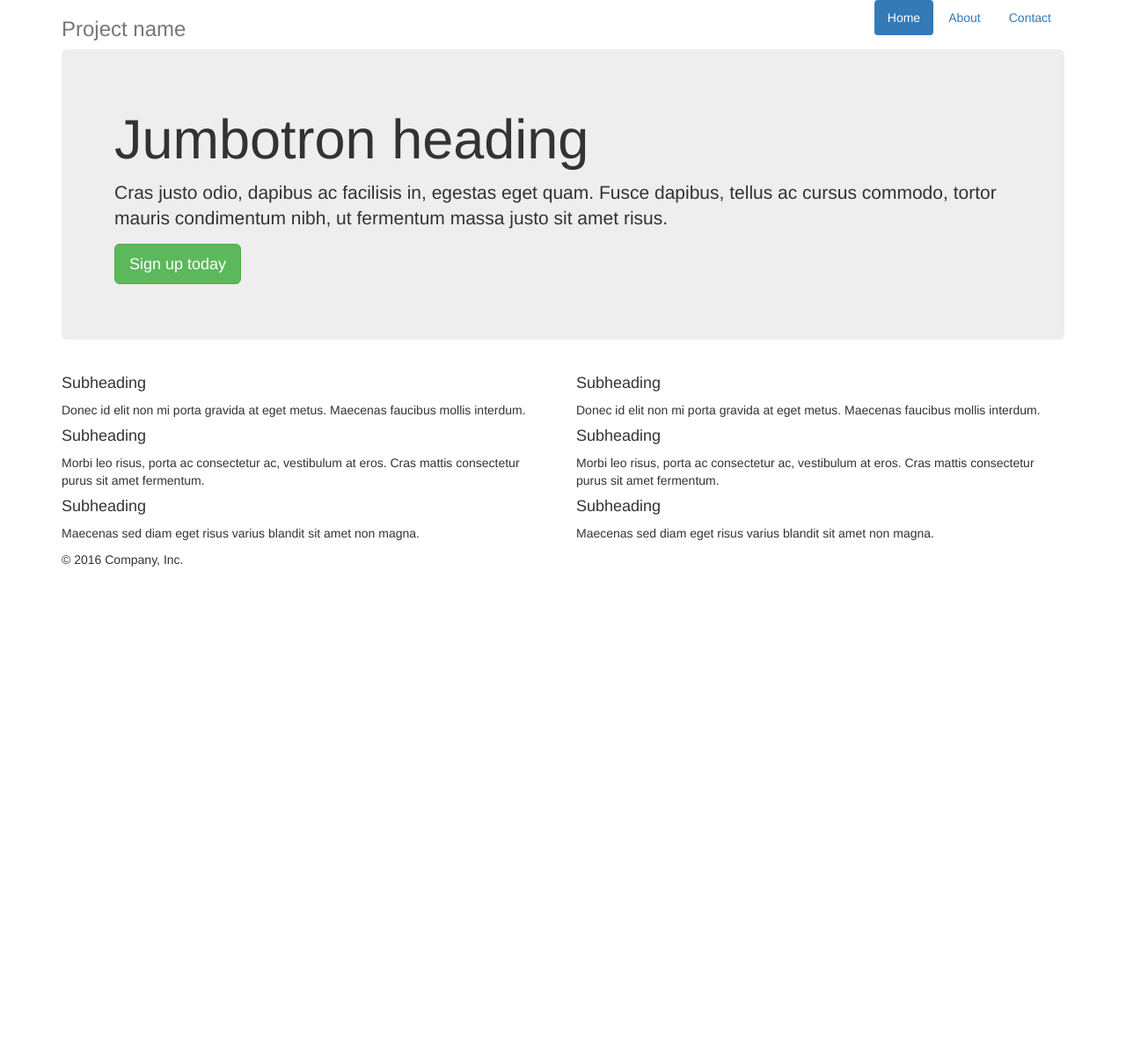
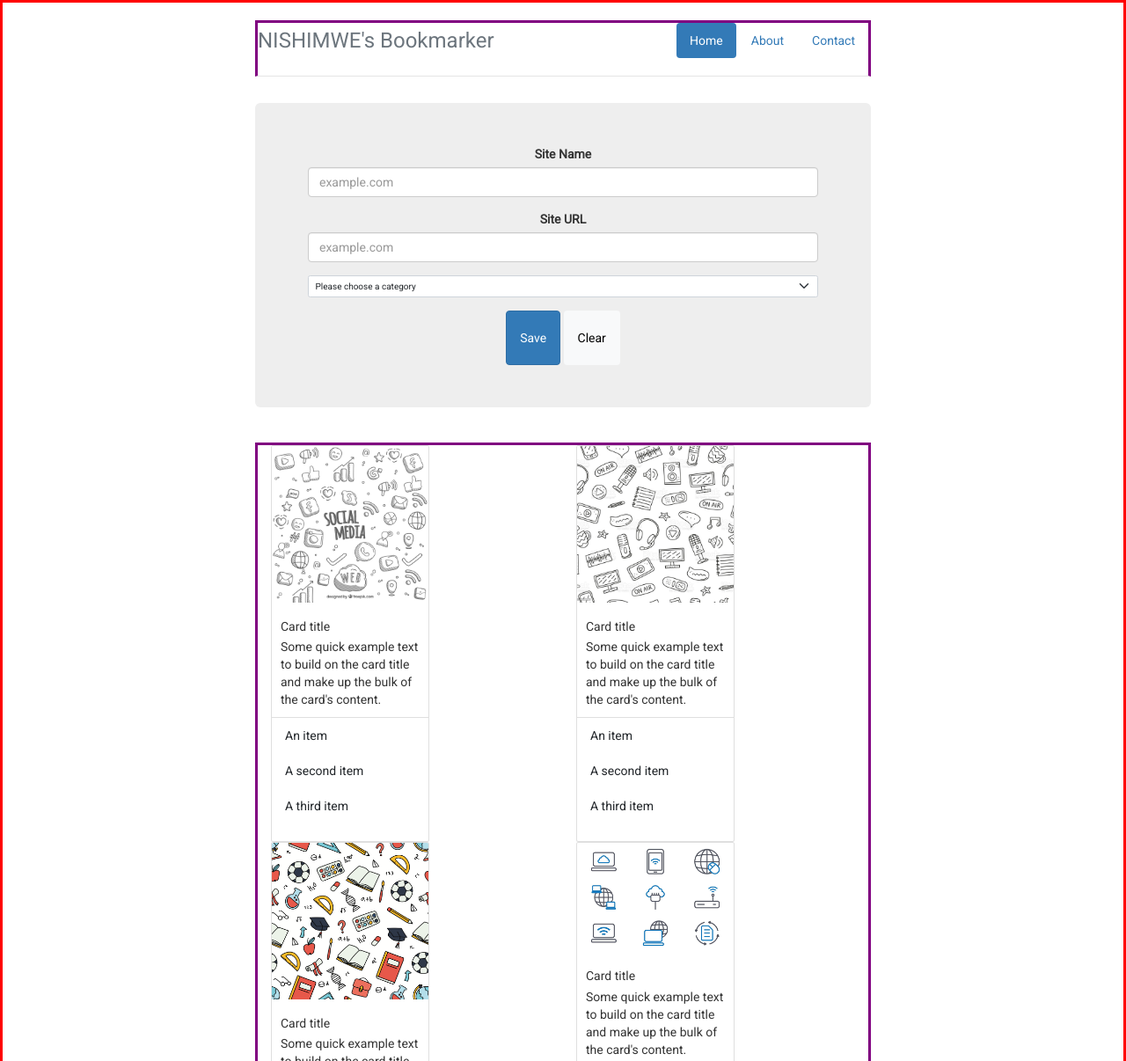
Before and after one commit to nishimweprince/atlp-bookmark, a plain HTML site: page index.html in a window 1280 px wide. Shown: the top 1206 px of the page at 88% size. Before the commit the page ends 800 px from the top, so only its background shows below. Drawn offline with nearby package versions, Linux system fonts and the light colour scheme.

Commit message:
Progress - working on layout

```diff
--- a/index.html
+++ b/index.html
@@ -3,12 +3,15 @@
 <html lang="en">
   <head>
     <meta charset="utf-8">
+    <link href="https://cdn.jsdelivr.net/npm/bootstrap@5.0.2/dist/css/bootstrap.min.css" rel="stylesheet" integrity="sha384-EVSTQN3/azprG1Anm3QDgpJLIm9Nao0Yz1ztcQTwFspd3yD65VohhpuuCOmLASjC" crossorigin="anonymous">
     <meta http-equiv="X-UA-Compatible" content="IE=edge">
+    <link rel="stylesheet" href="style.css">
     <meta name="viewport" content="width=device-width, initial-scale=1">
 
-    <title>Narrow Jumbotron Template for Bootstrap</title>
+    <title>Bookmarker</title>
     <!-- Bootstrap core CSS -->
     <link rel="stylesheet" href="bootstrap.css">
+    <link rel="stylesheet" href="style.css">
   </head>
 
   <body>
@@ -22,47 +25,114 @@
             <li role="presentation"><a href="#">Contact</a></li>
           </ul>
         </nav>
-        <h3 class="text-muted">Project name</h3>
+        <h3 class="text-muted">NISHIMWE's Bookmarker</h3>
       </div>
 
       <div class="jumbotron">
-        <h1>Jumbotron heading</h1>
-        <p class="lead">Cras justo odio, dapibus ac facilisis in, egestas eget quam. Fusce dapibus, tellus ac cursus commodo, tortor mauris condimentum nibh, ut fermentum massa justo sit amet risus.</p>
-        <p><a class="btn btn-lg btn-success" href="#" role="button">Sign up today</a></p>
+
+        <form id="form-container">
+
+          <div class="form-group">
+            <label for=""> Site Name </label>
+            <input type="text" class="form-control" id="sitename" placeholder="example.com">
+          </div>
+
+          <div class="form-group">
+            <label for=""> Site URL </label>
+            <input type="text" class="form-control" id="siteurl" placeholder="example.com">
+          </div>
+
+          <div class="form-group">
+            <select class="form-select" id="category" aria-label="Default select example">
+              <option>Please choose a category</option>
+              <option value="Social Media">Social Media</option>
+              <option value="Education">Education</option>
+              <option value="Entertainment">Entertainment</option>
+              <option value="Other">Other</option>
+            </select>
+          </div>
+
+          <div class="buttons">
+            <button type="submit" class="btn btn-primary">Save</button>
+            <button type="reset" class="btn btn-light">Clear</button>
+          </div>
+
+        </form>
+
       </div>
 
       <div class="row marketing">
+
         <div class="col-lg-6">
-          <h4>Subheading</h4>
-          <p>Donec id elit non mi porta gravida at eget metus. Maecenas faucibus mollis interdum.</p>
 
-          <h4>Subheading</h4>
-          <p>Morbi leo risus, porta ac consectetur ac, vestibulum at eros. Cras mattis consectetur purus sit amet fermentum.</p>
+          <div class="card" id="socialmedia" style="width: 18rem;">
+            <img src="socialmedia.png" class="card-img-top" alt="...">
+            <div class="card-body">
+              <h5 class="card-title">Card title</h5>
+              <p class="card-text">Some quick example text to build on the card title and make up the bulk of the card's content.</p>
+            </div>
+            <ul class="list-group list-group-flush">
+              <li class="list-group-item">An item</li>
+              <li class="list-group-item">A second item</li>
+              <li class="list-group-item">A third item</li>
+            </ul>
+          </div>
 
-          <h4>Subheading</h4>
-          <p>Maecenas sed diam eget risus varius blandit sit amet non magna.</p>
+
+          <div class="card" id="education" style="width: 18rem;">
+            <img src="education.png" class="card-img-top" alt="...">
+            <div class="card-body">
+              <h5 class="card-title">Card title</h5>
+              <p class="card-text">Some quick example text to build on the card title and make up the bulk of the card's content.</p>
+            </div>
+            <ul class="list-group list-group-flush">
+              <li class="list-group-item">An item</li>
+              <li class="list-group-item">A second item</li>
+              <li class="list-group-item">A third item</li>
+            </ul>
+          </div>
+
+      </div>
+
+      <div class="col-lg-6">
+
+        <div class="card" id="entertainment" style="width: 18rem;">
+          <img src="entertainment.png" class="card-img-top" alt="...">
+          <div class="card-body">
+            <h5 class="card-title">Card title</h5>
+            <p class="card-text">Some quick example text to build on the card title and make up the bulk of the card's content.</p>
+          </div>
+          <ul class="list-group list-group-flush">
+            <li class="list-group-item">An item</li>
+            <li class="list-group-item">A second item</li>
+            <li class="list-group-item">A third item</li>
+          </ul>
         </div>
 
-        <div class="col-lg-6">
-          <h4>Subheading</h4>
-          <p>Donec id elit non mi porta gravida at eget metus. Maecenas faucibus mollis interdum.</p>
 
-          <h4>Subheading</h4>
-          <p>Morbi leo risus, porta ac consectetur ac, vestibulum at eros. Cras mattis consectetur purus sit amet fermentum.</p>
+        <div class="card" id="other" style="width: 18rem;">
+          <img src="other.png" class="card-img-top" alt="...">
+          <div class="card-body">
+            <h5 class="card-title">Card title</h5>
+            <p class="card-text">Some quick example text to build on the card title and make up the bulk of the card's content.</p>
+          </div>
+          <ul class="list-group list-group-flush">
+            <li class="list-group-item">An item</li>
+            <li class="list-group-item">A second item</li>
+            <li class="list-group-item">A third item</li>
+          </ul>
+        </div>
 
-          <h4>Subheading</h4>
-          <p>Maecenas sed diam eget risus varius blandit sit amet non magna.</p>
-        </div>
-      </div>
+    </div>
 
       <footer class="footer">
-        <p>&copy; 2016 Company, Inc.</p>
+        <p>&copy; 2022 NISHIMWE Prince</p>
       </footer>
 
-    </div> <!-- /container -->
+    </div>
 
 
-    <!-- IE10 viewport hack for Surface/desktop Windows 8 bug -->
-    <script src="../../assets/js/ie10-viewport-bug-workaround.js"></script>
+    <script src="https://code.jquery.com/jquery-3.6.1.js" integrity="sha256-3zlB5s2uwoUzrXK3BT7AX3FyvojsraNFxCc2vC/7pNI=" crossorigin="anonymous"></script>
+    <script src="script.js"></script>
   </body>
 </html>
--- a/script.js
+++ b/script.js
@@ -0,0 +1,46 @@
+// Variables
+
+document.getElementById("form-container").addEventListener('submit', getBookmarks);
+
+
+
+function saveBookmark(e){
+
+    let sitename = document.getElementById("sitename").value;
+    let siteurl = document.getElementById("siteurl").value;
+    let category = document.getElementById("category").value;
+
+    let bookmark = {
+        name: sitename,
+        url: siteurl,
+        category: category
+    }
+
+    console.log(bookmark);
+
+    if (localStorage.getItem('bookmarks') == null) {
+
+        let bookmarks = [];
+
+        bookmarks.push(bookmark);
+
+        localStorage.setItem('bookmarks', JSON.stringify(bookmarks));
+
+    }
+
+    else {
+        bookmarks = JSON.parse(localStorage.getItem('bookmarks'));
+
+        bookmarks.push(bookmark);
+
+        localStorage.setItem('bookmarks', JSON.stringify(bookmarks));
+    }
+
+}
+
+function getBookmarks(e){
+    e.preventDefault();
+    let bookmarks = localStorage.getItem('bookmarks');
+
+    console.log(bookmarks);
+}
--- a/style.css
+++ b/style.css
@@ -3,16 +3,80 @@
    font-family: Roboto, sans-serif;
 }
 
-body{
-    padding: auto;
-    border: 2px solid red;
-    min-height: 500px;
-}
+body {
+    padding-top: 20px;
+    padding-bottom: 20px;
+    border: 3px solid red;
+  }
 
-.main-container{
-    padding: 50px auto;
+  /* Everything but the jumbotron gets side spacing for mobile first views */
+  .header,
+  .marketing,
+  .footer {
+    padding-right: 15px;
+    padding-left: 15px;
     border: 3px solid purple;
-    max-width: 650px;
-    align-items: center;
-    min-height: 400px;
-}
+  }
+
+  /* Custom page header */
+  .header {
+    padding-bottom: 20px;
+    border-bottom: 1px solid #e5e5e5;
+  }
+  .header h3 {
+    margin-top: 0;
+    margin-bottom: 0;
+    line-height: 40px; /* Make the masthead heading the same height as the navigation */
+  }
+
+  /* Custom page footer */
+  .footer {
+    padding-top: 19px;
+    color: #777;
+    border-top: 1px solid #e5e5e5;
+  }
+
+  /* Customize container */
+  @media (min-width: 768px) {
+    .container {
+      max-width: 730px;
+    }
+  }
+  .container-narrow > hr {
+    margin: 30px 0;
+  }
+
+  /* Main marketing message and sign up button */
+  .jumbotron {
+    text-align: center;
+    border-bottom: 1px solid #e5e5e5;
+  }
+  .jumbotron .btn {
+    padding: 20px 15px;
+    font-size: 14px;
+  }
+
+  /* Supporting marketing content */
+  .marketing {
+    margin: 40px 0;
+  }
+  .marketing p + h4 {
+    margin-top: 28px;
+  }
+
+  /* Responsive: Portrait tablets and up */
+  @media screen and (min-width: 768px) {
+    /* Remove the padding we set earlier */
+    .header,
+    .marketing,
+    .footer {
+      padding-right: 0;
+      padding-left: 0;
+    }
+    .header {
+      margin-bottom: 30px;
+    }
+    .jumbotron {
+      border-bottom: 0;
+    }
+  }
```
Also changed, not shown: education.png (added), entertainment.png (added), other.png (added), socialmedia.png (added).
